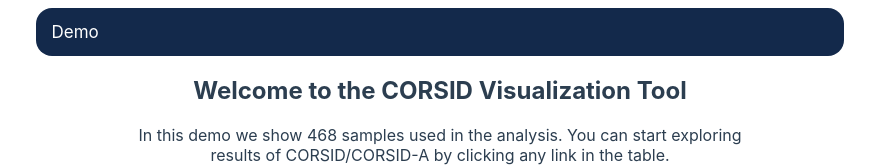
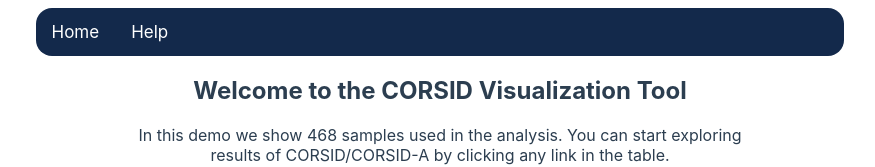
Before and after one commit to elkebir-group/CORSID-viz, a Vue app: page / in a window 1280 px wide. Shown: the top 167 px of the page, without its empty margins (200-1075 px from the left). Built offline with nearby package versions, Linux system fonts and the light colour scheme.

Commit message:
Rename 'Demo' to 'Home', add 'Help' in topnav

```diff
--- a/src/App.vue
+++ b/src/App.vue
@@ -2,8 +2,9 @@
 <div id="app">
     <div class="topnav">
       <!-- <router-link to="/">Home</router-link> -->
-      <router-link to="/demo">Demo</router-link>
+      <router-link to="/demo">Home</router-link>
       <!-- <router-link to="/viz">Visualization</router-link> -->
+      <a href="https://github.com/elkebir-group/CORSID-viz/wiki/How-To-Use" target="_blank">Help</a>
     </div>
   <!-- route outlet -->
   <!-- component matched by the route will render here -->
```
